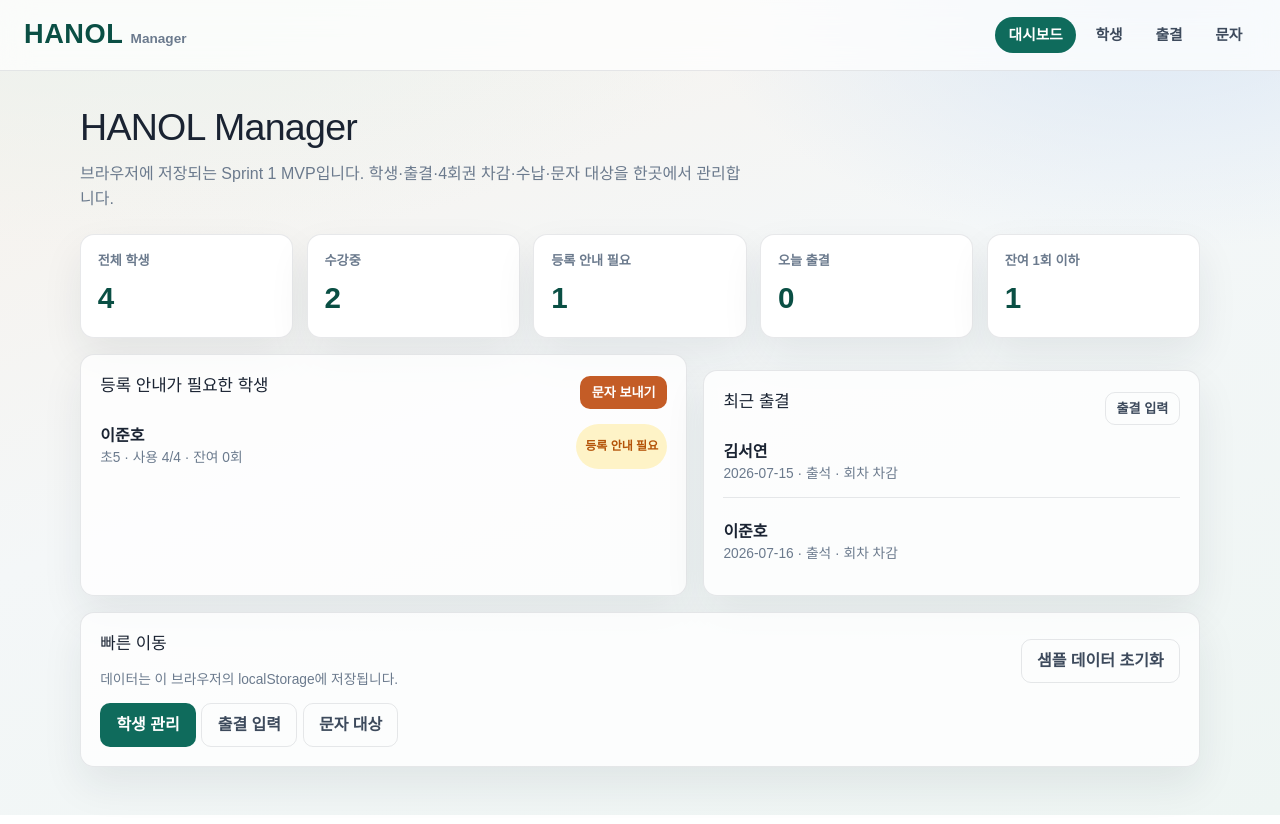
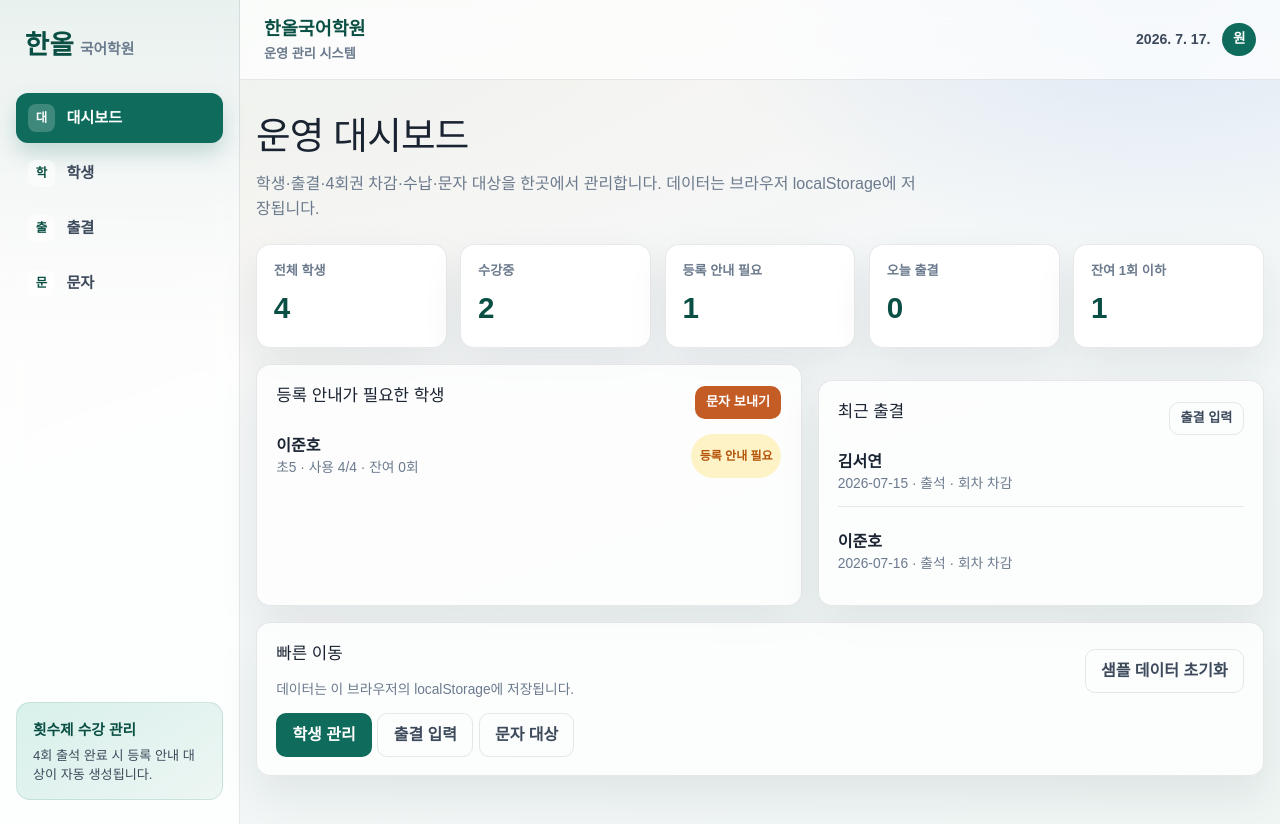
Before and after one commit to So-hee-Good/Hanol, a Next.js app: page / in a window 1280 px wide. Built offline with nearby package versions, Linux system fonts and the light colour scheme; a web font is replaced by a local one.

Commit message:
feat: add sidebar shell with Hanol academy branding
Co-authored-by: So-hee-Good <So-hee-Good@users.noreply.github.com>

```diff
--- a/app/globals.css
+++ b/app/globals.css
@@ -65,7 +65,116 @@ textarea {
 }
 
 .app-shell {
+  display: grid;
+  grid-template-columns: 240px 1fr;
   min-height: 100vh;
+}
+
+.sidebar {
+  display: flex;
+  flex-direction: column;
+  gap: 1.25rem;
+  padding: 1.35rem 1rem 1.5rem;
+  background:
+    linear-gradient(180deg, rgba(15, 107, 92, 0.08), transparent 40%),
+    rgba(255, 255, 255, 0.82);
+  border-right: 1px solid var(--line);
+  backdrop-filter: blur(12px);
+}
+
+.sidebar-brand {
+  display: flex;
+  align-items: baseline;
+  gap: 0.35rem;
+  padding: 0.25rem 0.55rem 0.5rem;
+}
+
+.brand {
+  font-family: var(--font-display);
+  font-size: 1.65rem;
+  font-weight: 700;
+  letter-spacing: 0.02em;
+  color: var(--brand-deep);
+}
+
+.brand-sub {
+  font-size: 0.92rem;
+  color: var(--muted);
+  font-weight: 600;
+}
+
+.sidebar nav {
+  display: grid;
+  gap: 0.35rem;
+}
+
+.nav-item {
+  display: flex;
+  align-items: center;
+  gap: 0.7rem;
+  padding: 0.7rem 0.75rem;
+  border-radius: 12px;
+  color: var(--ink-soft);
+  font-weight: 600;
+  font-size: 0.95rem;
+  transition: background 0.2s ease, color 0.2s ease, transform 0.2s ease;
+}
+
+.nav-item:hover {
+  background: rgba(15, 107, 92, 0.08);
+  color: var(--brand-deep);
+  transform: translateX(2px);
+}
+
+.nav-item.active {
+  background: var(--brand);
+  color: white;
+  box-shadow: 0 10px 22px rgba(15, 107, 92, 0.22);
+}
+
+.nav-icon {
+  display: inline-grid;
+  place-items: center;
+  width: 1.7rem;
+  height: 1.7rem;
+  border-radius: 8px;
+  background: rgba(255, 255, 255, 0.55);
+  color: var(--brand-deep);
+  font-size: 0.78rem;
+  font-weight: 700;
+}
+
+.nav-item.active .nav-icon {
+  background: rgba(255, 255, 255, 0.2);
+  color: white;
+}
+
+.sidebar-note {
+  margin-top: auto;
+  padding: 0.95rem 1rem;
+  border-radius: 14px;
+  background: linear-gradient(145deg, var(--brand-soft), #edf6f3);
+  border: 1px solid rgba(15, 107, 92, 0.12);
+}
+
+.sidebar-note strong {
+  display: block;
+  color: var(--brand-deep);
+  font-size: 0.92rem;
+  margin-bottom: 0.35rem;
+}
+
+.sidebar-note p {
+  margin: 0;
+  color: var(--ink-soft);
+  font-size: 0.82rem;
+  line-height: 1.45;
+}
+
+.main-area {
+  display: flex;
+  flex-direction: column;
+  min-width: 0;
 }
 
 .topbar {
@@ -76,58 +185,52 @@ textarea {
   align-items: center;
   justify-content: space-between;
   gap: 1rem;
-  padding: 0.9rem 1.5rem;
+  padding: 0.95rem 1.5rem;
   backdrop-filter: blur(14px);
   background: rgba(255, 255, 255, 0.72);
   border-bottom: 1px solid var(--line);
 }
 
-.brand-block {
+.topbar-title {
   display: flex;
-  align-items: baseline;
-  gap: 0.45rem;
+  flex-direction: column;
+  gap: 0.1rem;
 }
 
-.brand {
+.topbar-title strong {
   font-family: var(--font-display);
-  font-size: 1.7rem;
-  font-weight: 700;
-  letter-spacing: 0.02em;
+  font-size: 1.15rem;
   color: var(--brand-deep);
 }
 
-.brand-sub {
-  font-size: 0.85rem;
+.topbar-title span {
   color: var(--muted);
+  font-size: 0.82rem;
   font-weight: 600;
 }
 
-.nav {
+.profile {
   display: flex;
-  gap: 0.35rem;
-  flex-wrap: wrap;
+  align-items: center;
+  gap: 0.75rem;
+  color: var(--ink-soft);
+  font-size: 0.88rem;
+  font-weight: 600;
 }
 
-.nav-link {
-  padding: 0.45rem 0.85rem;
-  border-radius: 999px;
-  color: var(--ink-soft);
-  font-weight: 600;
-  font-size: 0.92rem;
-  transition: background 0.2s ease, color 0.2s ease, transform 0.2s ease;
+.avatar {
+  display: inline-grid;
+  place-items: center;
+  width: 2.1rem;
+  height: 2.1rem;
+  border-radius: 50%;
+  background: var(--brand);
+  color: white;
+  font-size: 0.85rem;
+  font-weight: 700;
 }
 
-.nav-link:hover {
-  background: rgba(15, 107, 92, 0.08);
-  color: var(--brand-deep);
-}
-
-.nav-link.active {
-  background: var(--brand);
-  color: white;
-}
-
-.main {
+.content {
   width: min(1120px, calc(100% - 2rem));
   margin: 0 auto;
   padding: 1.75rem 0 3rem;
@@ -490,10 +593,32 @@ table.data tbody tr:hover {
   }
 }
 
-@media (max-width: 820px) {
-  .topbar {
+@media (max-width: 920px) {
+  .app-shell {
+    grid-template-columns: 1fr;
+  }
+
+  .sidebar {
+    border-right: none;
+    border-bottom: 1px solid var(--line);
+    padding-bottom: 1rem;
+  }
+
+  .sidebar nav {
+    grid-template-columns: repeat(4, minmax(0, 1fr));
+    gap: 0.4rem;
+  }
+
+  .nav-item {
     flex-direction: column;
-    align-items: flex-start;
+    gap: 0.35rem;
+    text-align: center;
+    font-size: 0.78rem;
+    padding: 0.55rem 0.35rem;
+  }
+
+  .sidebar-note {
+    display: none;
   }
 
   .two-col,
@@ -501,7 +626,7 @@ table.data tbody tr:hover {
     grid-template-columns: 1fr;
   }
 
-  .main {
+  .content {
     width: min(100% - 1.25rem, 1120px);
   }
 
--- a/app/layout.tsx
+++ b/app/layout.tsx
@@ -11,9 +11,9 @@ const display = Fraunces({
 });
 
 export const metadata: Metadata = {
-  title: "HANOL Manager",
-  description: "HANOL 학원 관리 Sprint 1 MVP — 학생·출결·수납·문자",
-};
+  title: "한올국어학원 운영 관리",
+  description: "한올국어학원 Sprint 1 MVP — 학생·출결·수납·문자",
+}
 
 export default function RootLayout({
   children,
--- a/app/page.tsx
+++ b/app/page.tsx
@@ -19,10 +19,10 @@ export default function DashboardPage() {
   return (
     <>
       <section className="page-head">
-        <h1>HANOL Manager</h1>
+        <h1>운영 대시보드</h1>
         <p>
-          브라우저에 저장되는 Sprint 1 MVP입니다. 학생·출결·4회권 차감·수납·문자
-          대상을 한곳에서 관리합니다.
+          학생·출결·4회권 차감·수납·문자 대상을 한곳에서 관리합니다. 데이터는
+          브라우저 localStorage에 저장됩니다.
         </p>
       </section>
 
--- a/components/AppShell.tsx
+++ b/components/AppShell.tsx
@@ -4,11 +4,11 @@ import Link from "next/link";
 import { usePathname } from "next/navigation";
 import type { ReactNode } from "react";
 
-const NAV = [
-  { href: "/", label: "대시보드" },
-  { href: "/students", label: "학생" },
-  { href: "/attendance", label: "출결" },
-  { href: "/sms", label: "문자" },
+const menu = [
+  { href: "/", label: "대시보드", icon: "대" },
+  { href: "/students", label: "학생", icon: "학" },
+  { href: "/attendance", label: "출결", icon: "출" },
+  { href: "/sms", label: "문자", icon: "문" },
 ];
 
 export function AppShell({ children }: { children: ReactNode }) {
@@ -16,15 +16,16 @@ export function AppShell({ children }: { children: ReactNode }) {
 
   return (
     <div className="app-shell">
-      <header className="topbar">
-        <div className="brand-block">
+      <aside className="sidebar">
+        <div className="sidebar-brand">
           <Link href="/" className="brand">
-            HANOL
+            한올
           </Link>
-          <span className="brand-sub">Manager</span>
+          <span className="brand-sub">국어학원</span>
         </div>
-        <nav className="nav" aria-label="주요 메뉴">
-          {NAV.map((item) => {
+
+        <nav aria-label="주요 메뉴">
+          {menu.map((item) => {
             const active =
               item.href === "/"
                 ? pathname === "/"
@@ -33,15 +34,34 @@ export function AppShell({ children }: { children: ReactNode }) {
               <Link
                 key={item.href}
                 href={item.href}
-                className={active ? "nav-link active" : "nav-link"}
+                className={`nav-item ${active ? "active" : ""}`}
               >
+                <span className="nav-icon">{item.icon}</span>
                 {item.label}
               </Link>
             );
           })}
         </nav>
-      </header>
-      <main className="main">{children}</main>
+
+        <div className="sidebar-note">
+          <strong>횟수제 수강 관리</strong>
+          <p>4회 출석 완료 시 등록 안내 대상이 자동 생성됩니다.</p>
+        </div>
+      </aside>
+
+      <div className="main-area">
+        <header className="topbar">
+          <div className="topbar-title">
+            <strong>한올국어학원</strong>
+            <span>운영 관리 시스템</span>
+          </div>
+          <div className="profile">
+            <span>{new Date().toLocaleDateString("ko-KR")}</span>
+            <span className="avatar">원</span>
+          </div>
+        </header>
+        <main className="content">{children}</main>
+      </div>
     </div>
   );
 }
```
